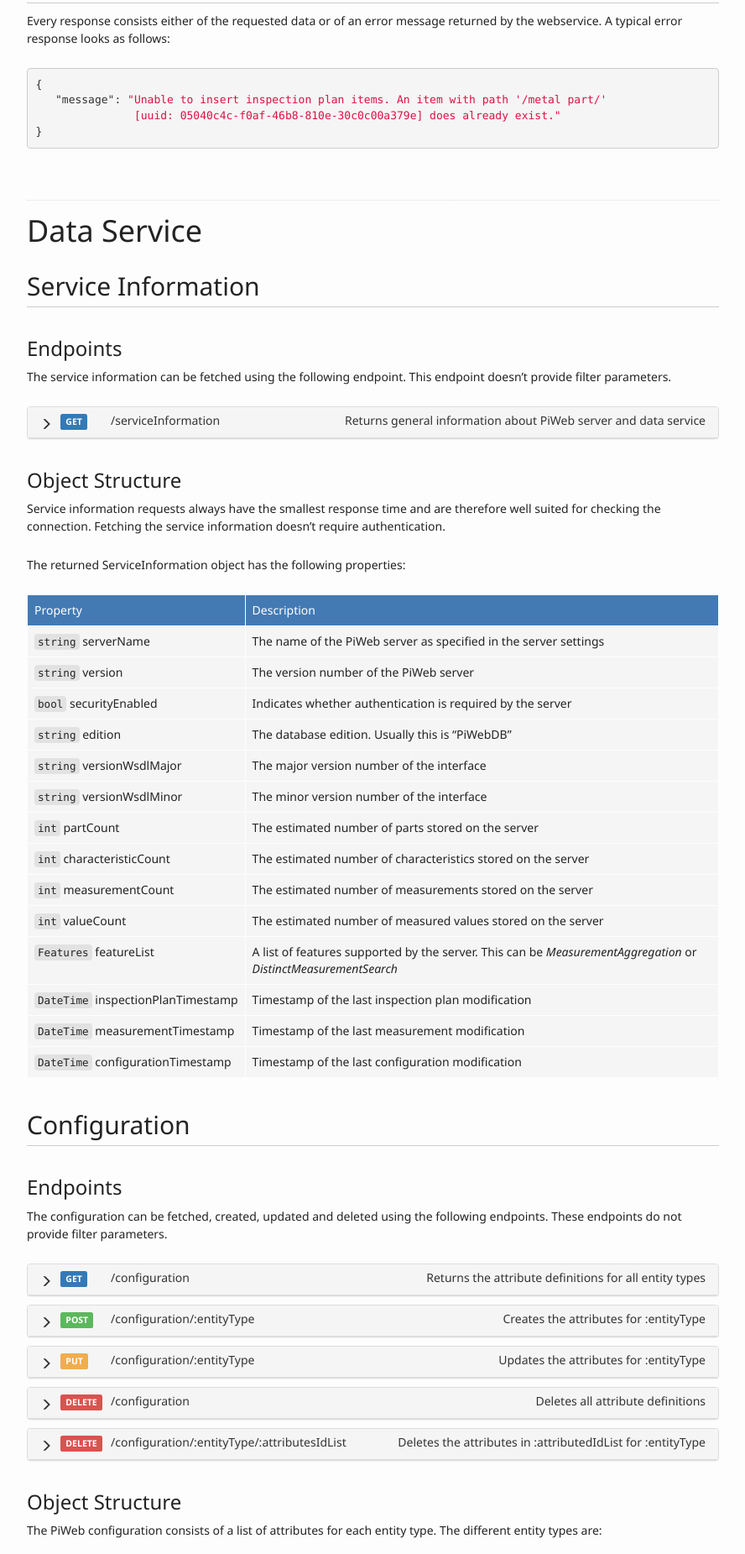
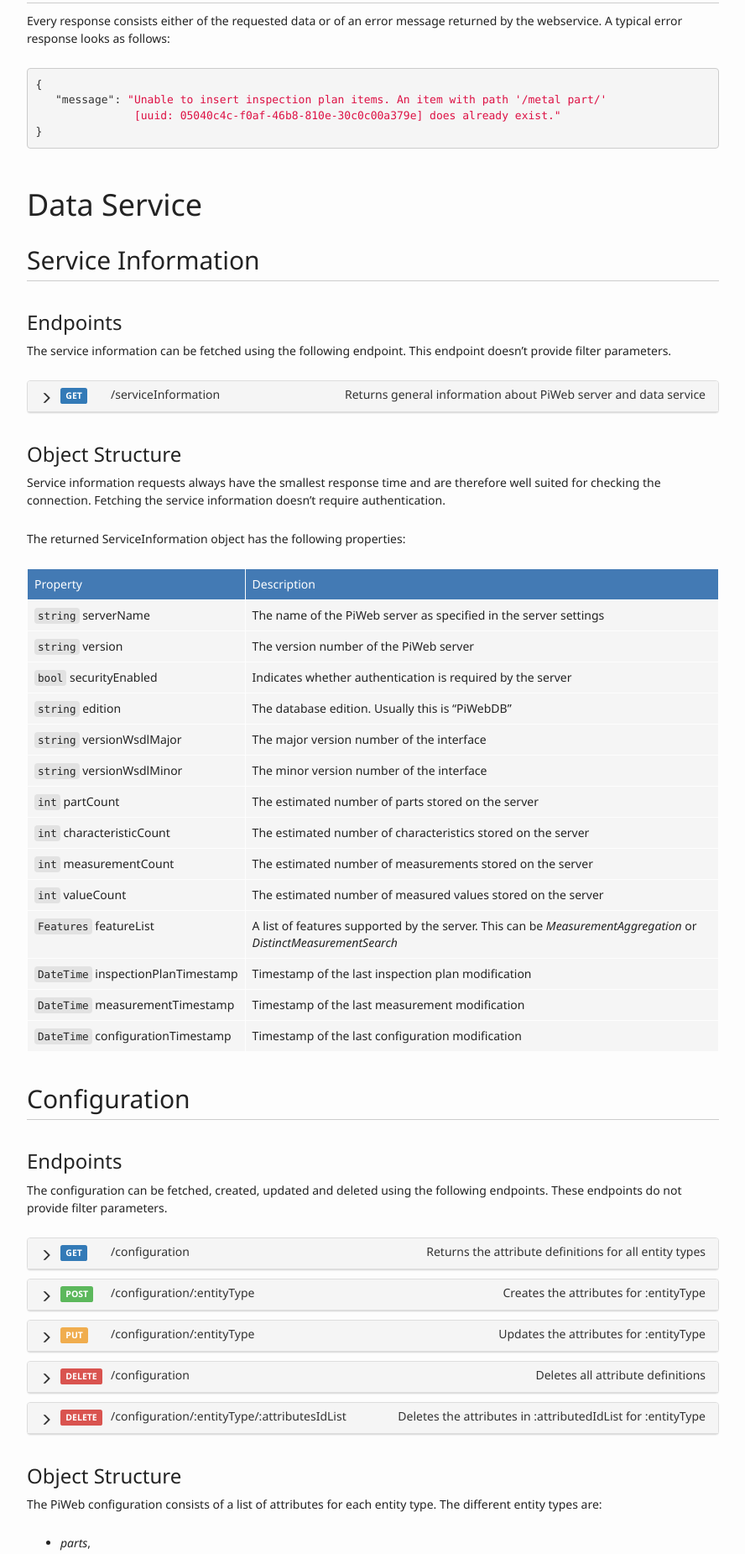
Before and after one commit to ZEISS-PiWeb/PiWeb-Api, a Jekyll site: the page built from _pages/01-restapi.md, in a window 1280 px wide. Shown: the part 1748-3599 px from the top of the page at 84% size, without its empty margins (338-1226 px from the left). Built offline with Jekyll 4.4.1, drawn with Linux system fonts in a browser that asks for light colours.

Commit message:
Update custom-styles.css

```diff
--- a/stylesheets/custom-styles.css
+++ b/stylesheets/custom-styles.css
@@ -17,12 +17,6 @@
 h1{
 	margin-top: 0px;
   	line-height: inherit;
-}
-
-p~h1{
-	margin-top:30px;
-	padding-top:25px;
-	border-top: 1px dotted #ddd;
 }
 
 h2{
@@ -58,6 +52,12 @@
 
 h1+p{
 	margin-top:30px;
+}
+
+p.dottedline{
+	margin-top:30px;
+	padding-top:25px;
+	border-top: 1px dotted #ddd;
 }
 
 fieldset{
```
